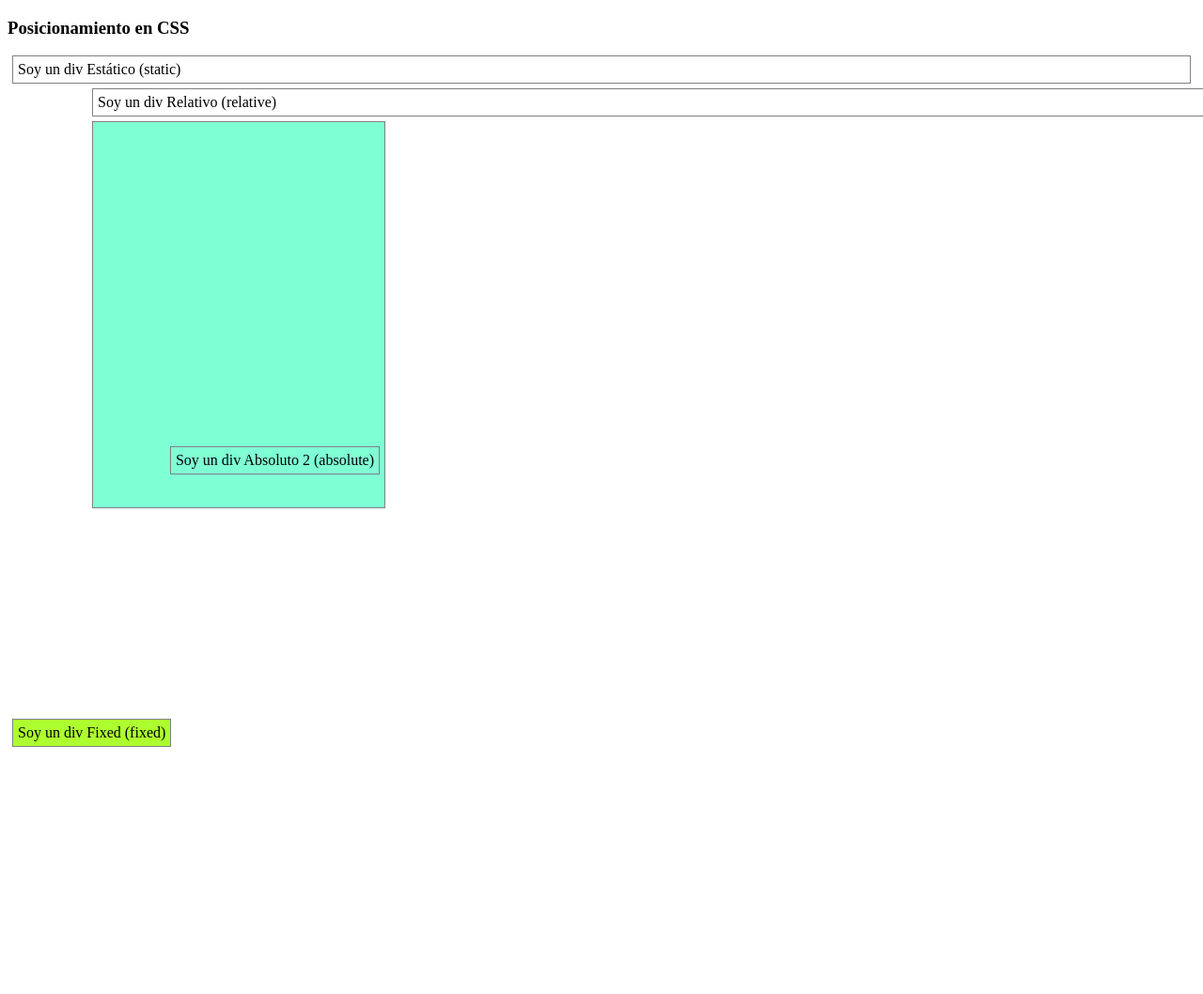
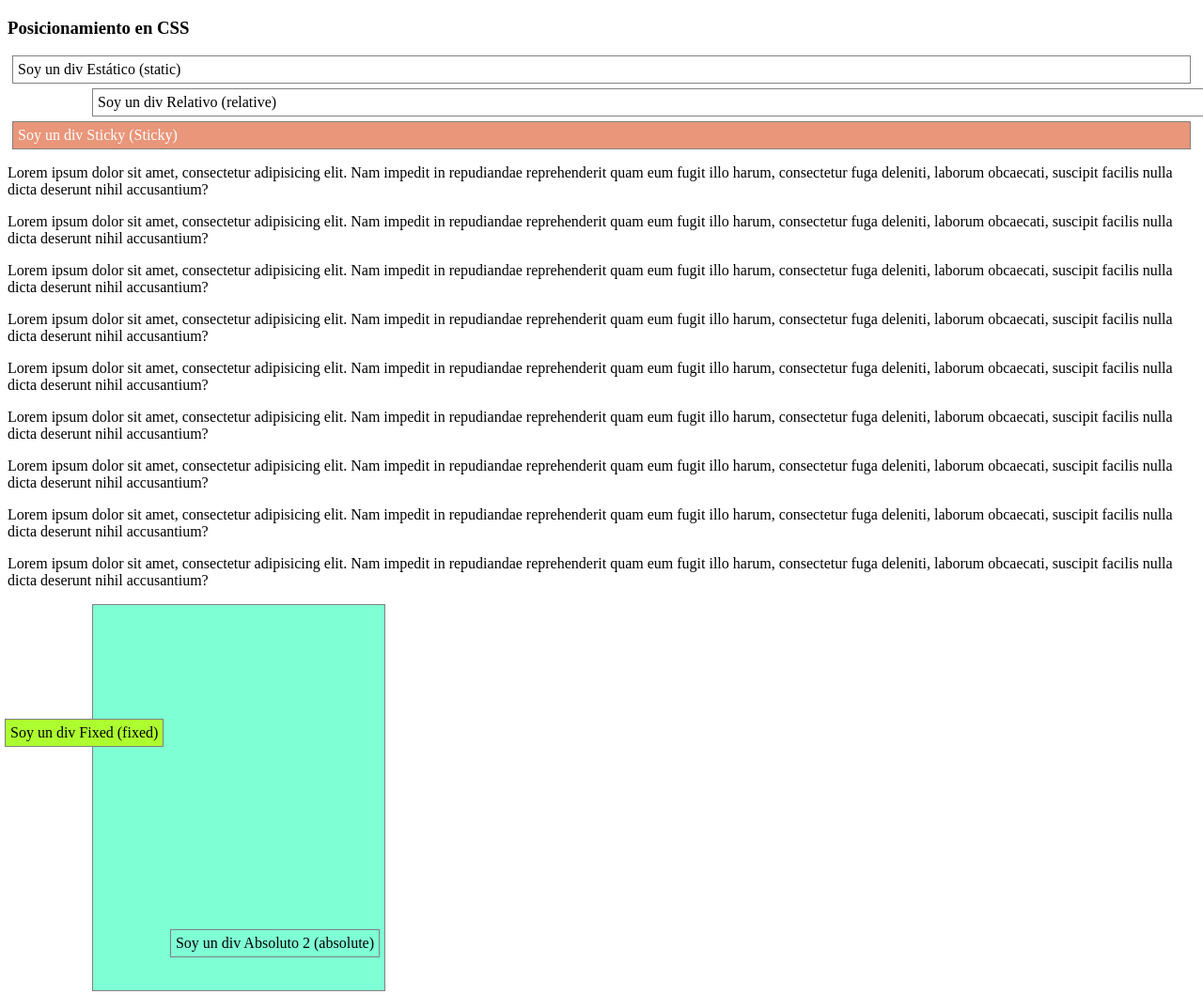
Before and after one commit to justcoddev/campus_open_bootcamp_html_css, a plain HTML site: page 05-disposiciones/posicionamiento.html in a window 1280 px wide. Shown: the top 1058 px of the page at 94% size. Before the commit the page ends 800 px from the top, so only its background shows below. Drawn offline with Linux system fonts and the light colour scheme.

Commit message:
Posicionamiento

```diff
--- a/05-disposiciones/css/posicionamiento.css
+++ b/05-disposiciones/css/posicionamiento.css
@@ -15,8 +15,9 @@ div {
 .fixed {
   position: fixed;
   bottom: 0px;
-  left: opx;
+  left: 0px;
   background-color: greenyellow;
+  z-index: 10;
 }
 
 /* Se posiciona de forma absoluta en funcion de su elemento padre, Body  */
@@ -26,8 +27,19 @@ div {
   right: 0px;
 }
 
-.relative.contenedor{
+/* se adapta al contenedor la posicion absolute */
+.relative.contenedor {
   width: 300px;
   height: 400px;
   background-color: aquamarine;
 }
+
+/* se queda como menu que se deplaza al hacer scroll */
+.sticky {
+  background-color: darksalmon;
+  position: sticky;
+  color: white;
+  top: 0px;
+  z-index: 2;
+
+}
--- a/05-disposiciones/posicionamiento.html
+++ b/05-disposiciones/posicionamiento.html
@@ -14,10 +14,39 @@
   <div class="static">Soy un div Estático (static)</div>
   <div class="relative">Soy un div Relativo (relative)</div>
   <div class="fixed">Soy un div Fixed (fixed)</div>
+  <div class="sticky">Soy un div Sticky (Sticky)</div>
+  <p>Lorem ipsum dolor sit amet, consectetur adipisicing elit. Nam impedit in repudiandae reprehenderit quam eum fugit
+    illo harum, consectetur fuga deleniti, laborum obcaecati, suscipit facilis nulla dicta deserunt nihil accusantium?
+  </p>
+  <p>Lorem ipsum dolor sit amet, consectetur adipisicing elit. Nam impedit in repudiandae reprehenderit quam eum fugit
+    illo harum, consectetur fuga deleniti, laborum obcaecati, suscipit facilis nulla dicta deserunt nihil accusantium?
+  </p>
+  <p>Lorem ipsum dolor sit amet, consectetur adipisicing elit. Nam impedit in repudiandae reprehenderit quam eum fugit
+    illo harum, consectetur fuga deleniti, laborum obcaecati, suscipit facilis nulla dicta deserunt nihil accusantium?
+  </p>
+  <p>Lorem ipsum dolor sit amet, consectetur adipisicing elit. Nam impedit in repudiandae reprehenderit quam eum fugit
+    illo harum, consectetur fuga deleniti, laborum obcaecati, suscipit facilis nulla dicta deserunt nihil accusantium?
+  </p>
+  <p>Lorem ipsum dolor sit amet, consectetur adipisicing elit. Nam impedit in repudiandae reprehenderit quam eum fugit
+    illo harum, consectetur fuga deleniti, laborum obcaecati, suscipit facilis nulla dicta deserunt nihil accusantium?
+  </p>
+  <p>Lorem ipsum dolor sit amet, consectetur adipisicing elit. Nam impedit in repudiandae reprehenderit quam eum fugit
+    illo harum, consectetur fuga deleniti, laborum obcaecati, suscipit facilis nulla dicta deserunt nihil accusantium?
+  </p>
+  <p>Lorem ipsum dolor sit amet, consectetur adipisicing elit. Nam impedit in repudiandae reprehenderit quam eum fugit
+    illo harum, consectetur fuga deleniti, laborum obcaecati, suscipit facilis nulla dicta deserunt nihil accusantium?
+  </p>
+  <p>Lorem ipsum dolor sit amet, consectetur adipisicing elit. Nam impedit in repudiandae reprehenderit quam eum fugit
+    illo harum, consectetur fuga deleniti, laborum obcaecati, suscipit facilis nulla dicta deserunt nihil accusantium?
+  </p>
+  <p>Lorem ipsum dolor sit amet, consectetur adipisicing elit. Nam impedit in repudiandae reprehenderit quam eum fugit
+    illo harum, consectetur fuga deleniti, laborum obcaecati, suscipit facilis nulla dicta deserunt nihil accusantium?
+  </p>
 
   <div class="relative contenedor">
     <div class="absolute">Soy un div Absoluto 2 (absolute)</div>
   </div>
+
 </body>
 
 </html>
```
